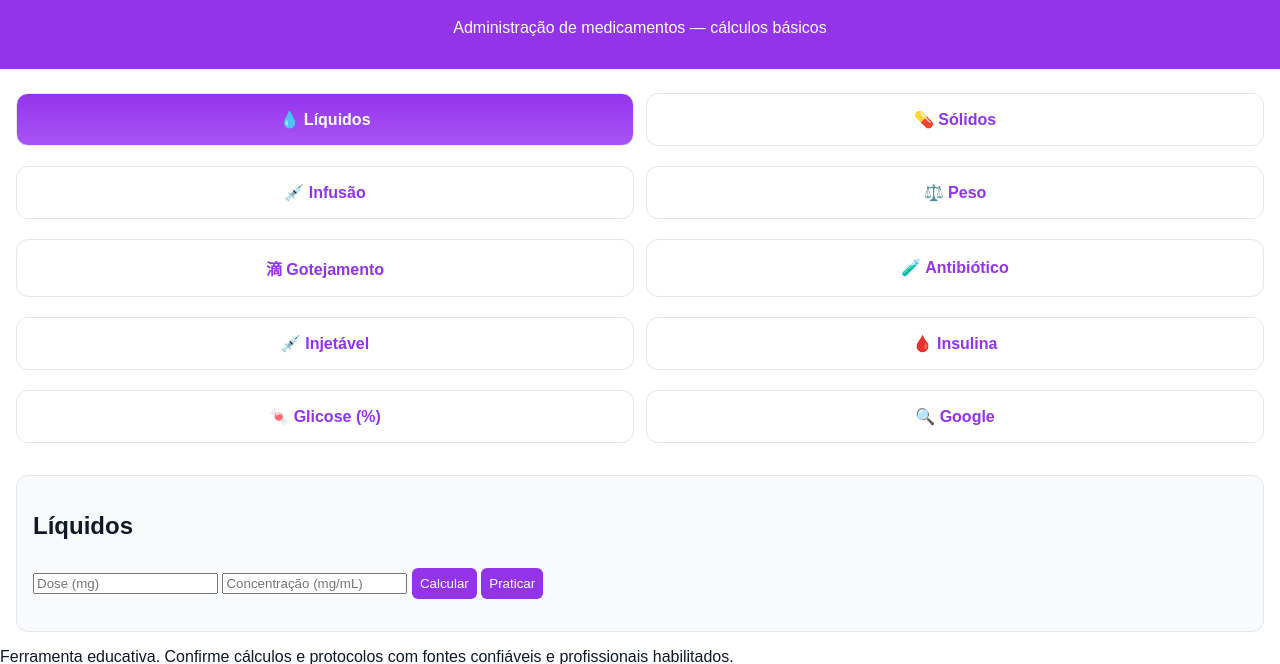
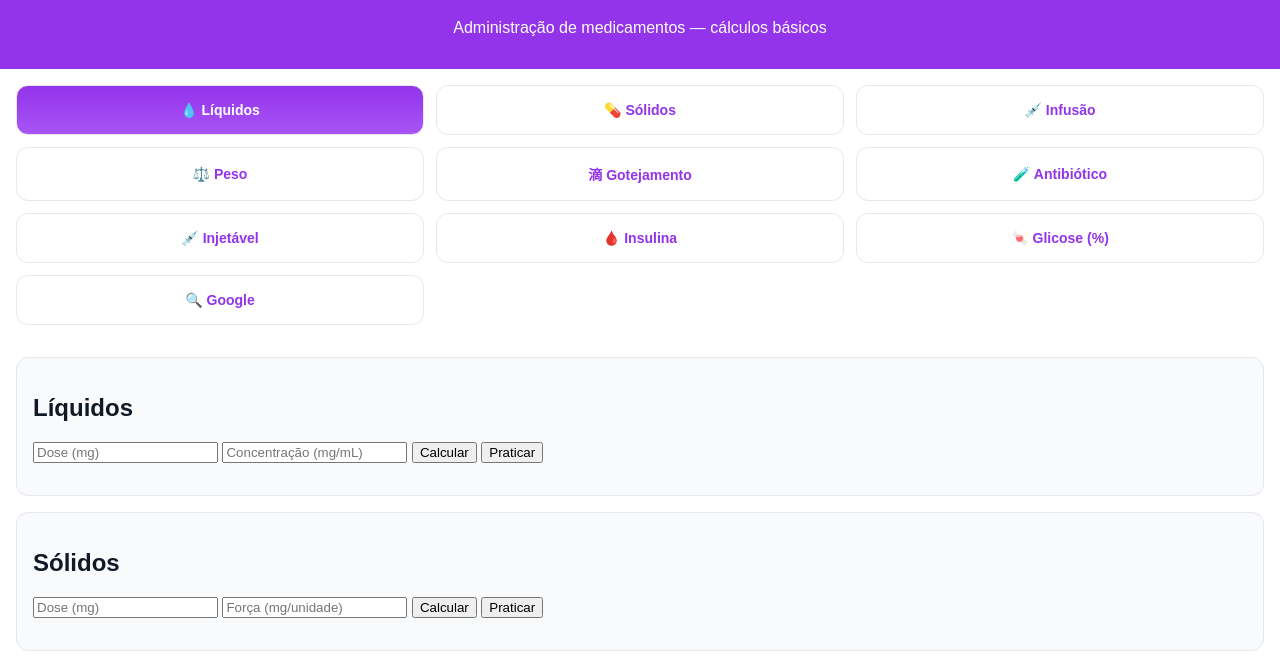
Before and after one commit to wilyanal-cell/TEC, a plain HTML site: page index.html in a window 1280 px wide. Shown: the part 77-741 px from the top of the page. Drawn offline with Linux system fonts and the light colour scheme.

Commit message:
Update style.css

```diff
--- a/style.css
+++ b/style.css
@@ -25,21 +25,19 @@ header {
 }
 
 .tabs {
-  display: flex;
-  flex-wrap: wrap;
+  display: grid;
+  grid-template-columns: repeat(3, 1fr); /* 3 colunas */
   gap: 12px;
-  justify-content: center;
   padding: 1rem;
 }
 
 .tab {
-  flex: 1 1 45%;
   padding: 16px;
   border-radius: 12px;
   border: 1px solid var(--border);
   background: #fff;
   color: var(--primary);
-  font-size: 16px;
+  font-size: 14px;
   font-weight: 600;
   text-align: center;
   cursor: pointer;
@@ -58,19 +56,4 @@ header {
   background: var(--card);
 }
 
-.hidden { display: none; }
-
-button {
-  margin-top: 0.5rem;
-  padding: 0.5rem;
-  background: var(--primary);
-  color: #fff;
-  border: none;
-  border-radius: 6px;
-  cursor: pointer;
-}
-
-.result { margin-top: 8px; }
-.safe { color: var(--safe); }
-.danger { color: var(--accent); }
-.hint { font-size: 12px; color: var(--muted); }
+.hidden { display
```
